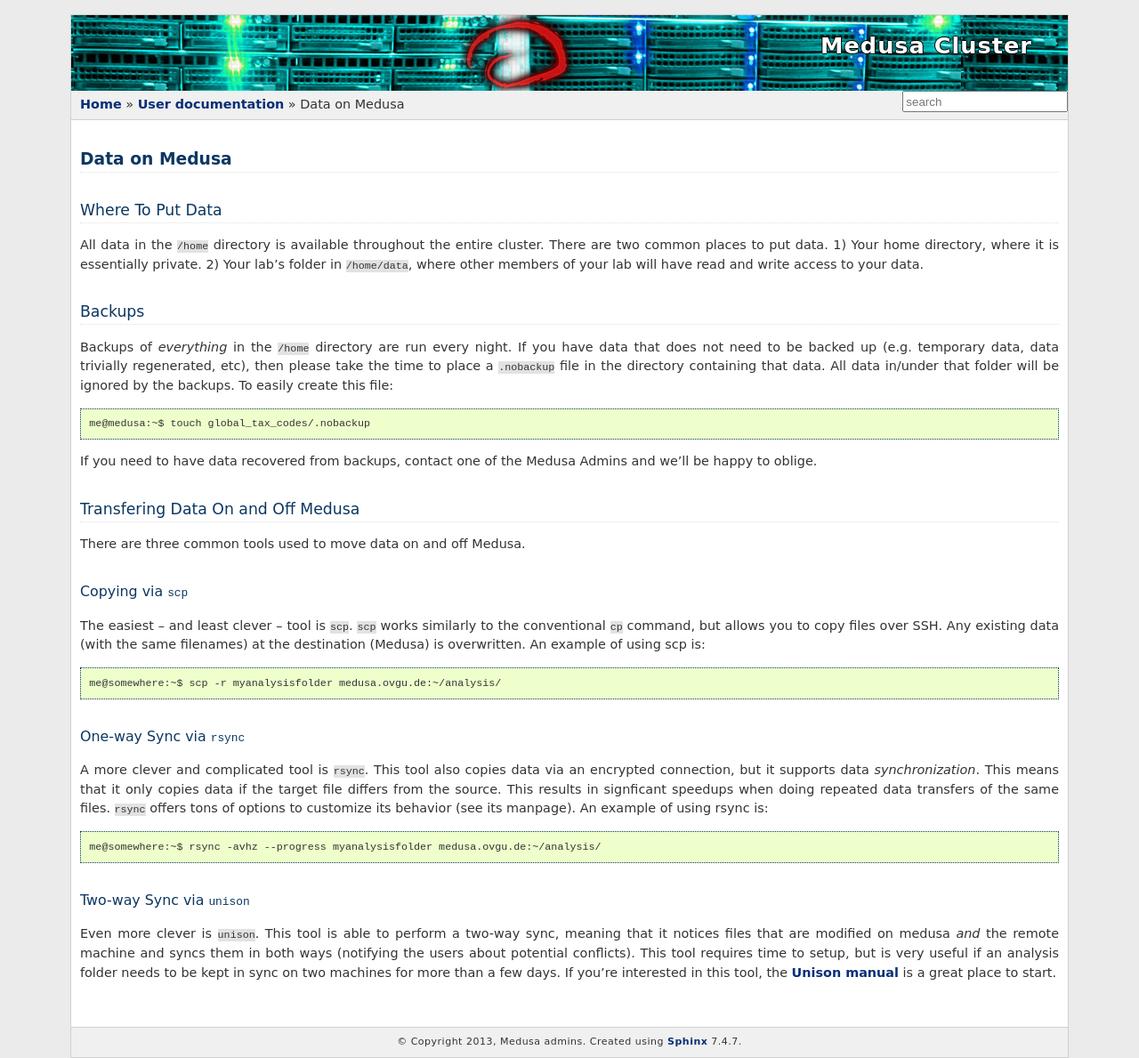
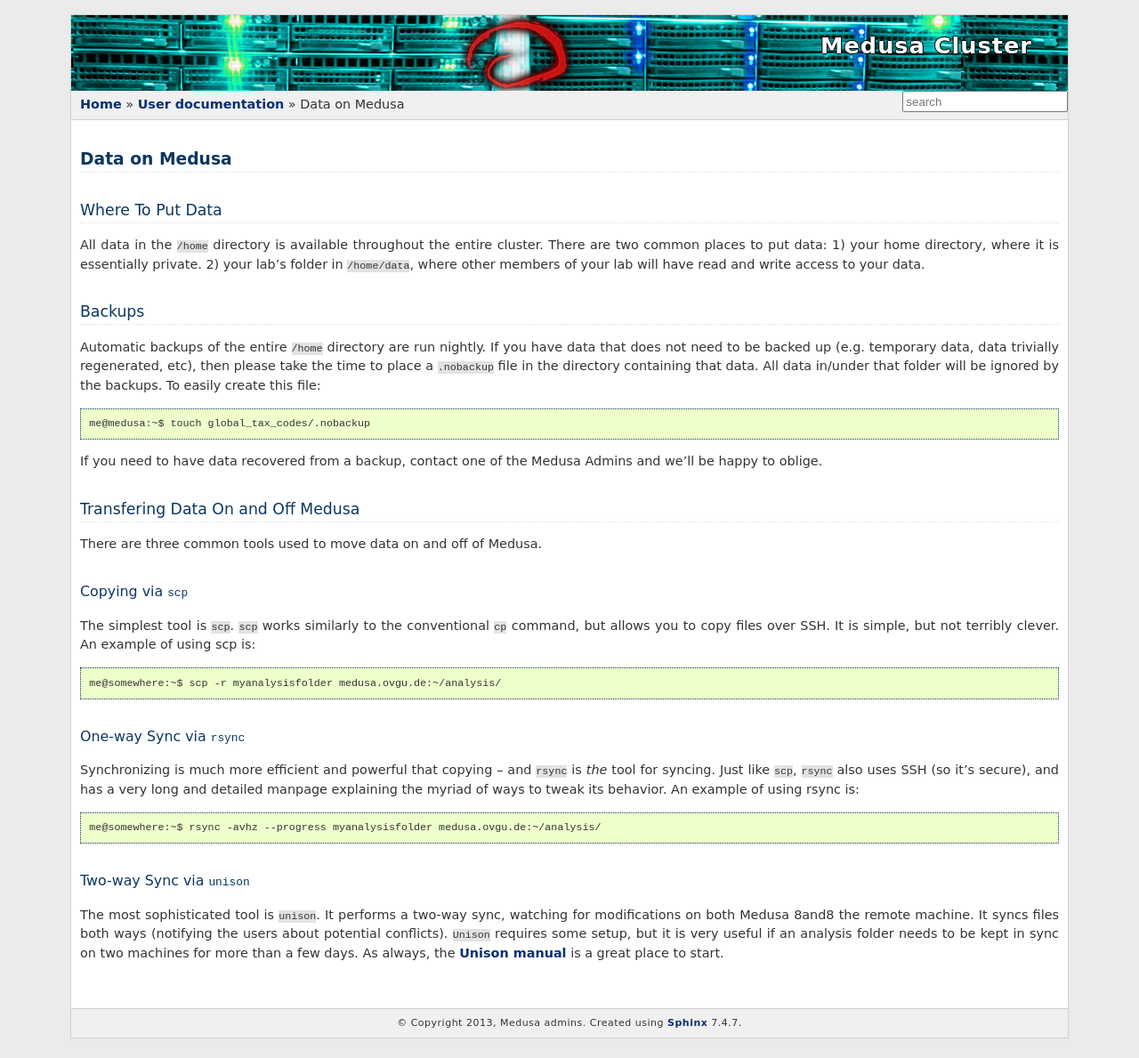
Before and after one commit to psychoinformatics-de/ipsy-docs, a Sphinx documentation site: the page built from source/userdoc/data.rst, in a window 1280 px wide. Shown: the whole page at 89% size. Built offline with Sphinx 7.4.7, drawn with Linux system fonts in a browser that asks for light colours; formulas are drawn with MathJax 3; after the commit the page ends 1167 px from its top, so only the background shows below that.

Commit message:
Make the data syncing section more concise.

```diff
--- a/source/userdoc/data.rst
+++ b/source/userdoc/data.rst
@@ -8,13 +8,13 @@ Data on Medusa
 Where To Put Data
 =================
 All data in the ``/home`` directory is available throughout the entire cluster.
-There are two common places to put data. 1) Your home directory, where it
-is essentially private. 2) Your lab's folder in ``/home/data``, where other
+There are two common places to put data: 1) your home directory, where it
+is essentially private. 2) your lab's folder in ``/home/data``, where other
 members of your lab will have read and write access to your data.
 
 Backups
 =======
-Backups of *everything* in the ``/home`` directory are run every night. If you
+Automatic backups of the entire ``/home`` directory are run nightly. If you
 have data that does not need to be backed up (e.g. temporary data, data trivially
 regenerated, etc), then please take the time to place a ``.nobackup`` file in the
 directory containing that data. All data in/under that folder will be ignored
@@ -22,40 +22,36 @@ by the backups. To easily create this file::
 
   me@medusa:~$ touch global_tax_codes/.nobackup
 
-If you need to have data recovered from backups, contact one of the Medusa Admins
+If you need to have data recovered from a backup, contact one of the Medusa Admins
 and we'll be happy to oblige.
 
 Transfering Data On and Off Medusa
 ==================================
-There are three common tools used to move data on and off Medusa.
+There are three common tools used to move data on and off of Medusa.
 
 Copying via ``scp``
 -------------------
-The easiest -- and least clever -- tool is ``scp``. ``scp`` works similarly to the
-conventional ``cp`` command, but allows you to copy files over SSH.
-Any existing data (with the same filenames) at the destination (Medusa)
-is overwritten. An example of using scp is::
+The simplest tool is ``scp``. ``scp`` works similarly to the conventional ``cp``
+command, but allows you to copy files over SSH. It is simple, but not terribly
+clever. An example of using scp is::
 
   me@somewhere:~$ scp -r myanalysisfolder medusa.ovgu.de:~/analysis/
 
 One-way Sync via ``rsync``
 --------------------------
-A more clever and complicated tool is ``rsync``. This tool also copies data via
-an encrypted connection, but it supports data *synchronization*. This means that
-it only copies data if the target file differs from the source. This results in
-signficant speedups when doing repeated data transfers of the same files.
-``rsync`` offers tons of options to customize its behavior (see its manpage).
+Synchronizing is much more efficient and powerful that copying -- and ``rsync`` is *the*
+tool for syncing. Just like ``scp``, ``rsync`` also uses SSH (so it's secure), and has a
+very long and detailed manpage explaining the myriad of ways to tweak its behavior.
 An example of using rsync is::
 
   me@somewhere:~$ rsync -avhz --progress myanalysisfolder medusa.ovgu.de:~/analysis/
 
 Two-way Sync via ``unison``
 ---------------------------
-Even more clever is ``unison``. This tool is able to perform a two-way sync,
-meaning that it notices files that are modified on medusa *and* the remote
-machine and syncs them in both ways (notifying the users about potential
-conflicts). This tool requires time to setup, but is very useful if an analysis folder
-needs to be kept in sync on two machines for more than a few days. If you're interested
-in this tool, the `Unison manual`_ is a great place to start.
+The most sophisticated tool is ``unison``. It performs a two-way sync, watching for
+modifications on both Medusa 8and8 the remote machine. It syncs files both ways (notifying
+the users about potential conflicts). ``Unison`` requires some setup, but it is very useful
+if an analysis folder needs to be kept in sync on two machines for more than a few days.
+As always, the `Unison manual`_ is a great place to start.
 
 .. _Unison manual: http://www.cis.upenn.edu/~bcpierce/unison/download/releases/stable/unison-manual.html#tutorial
```
